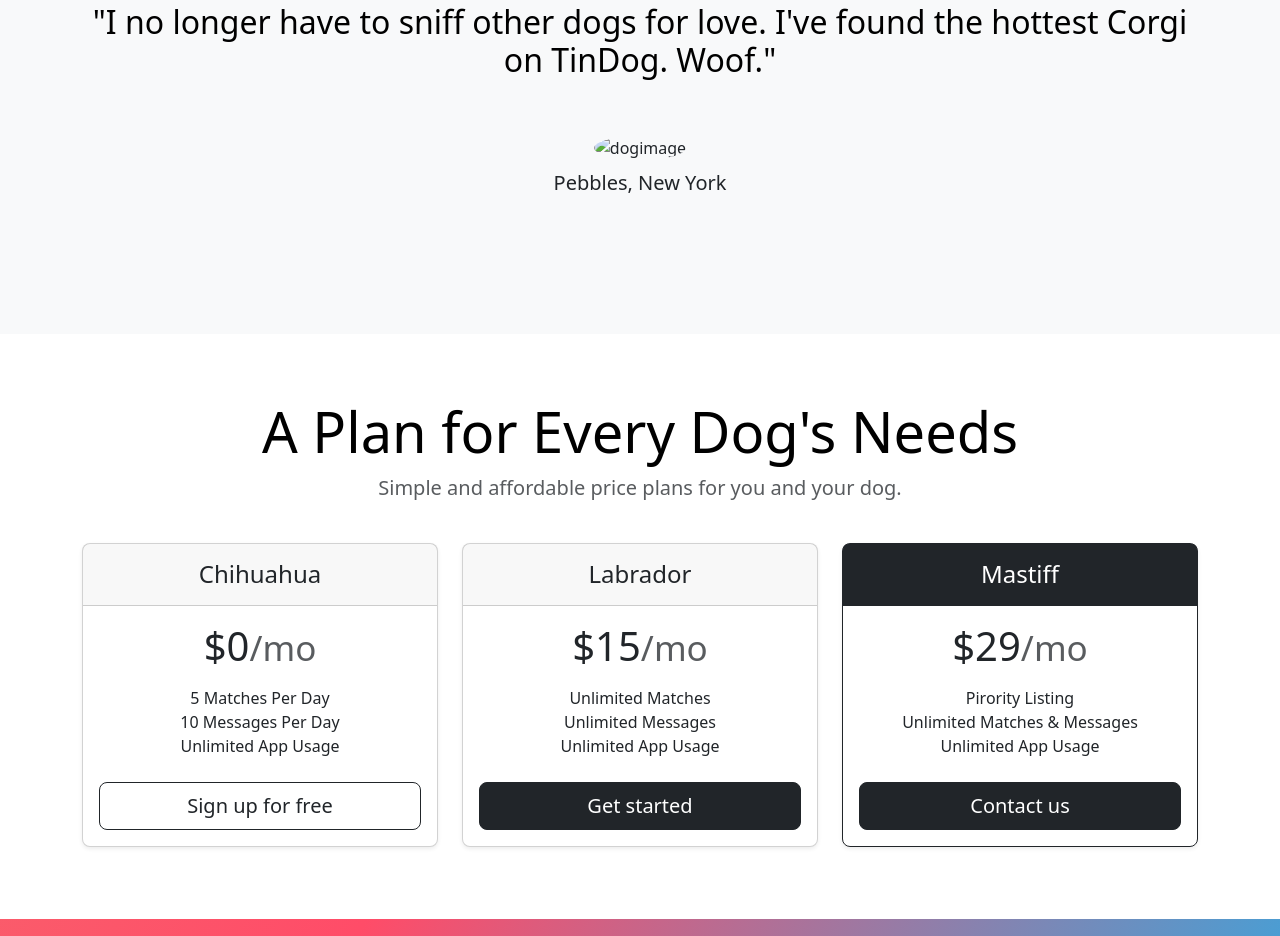
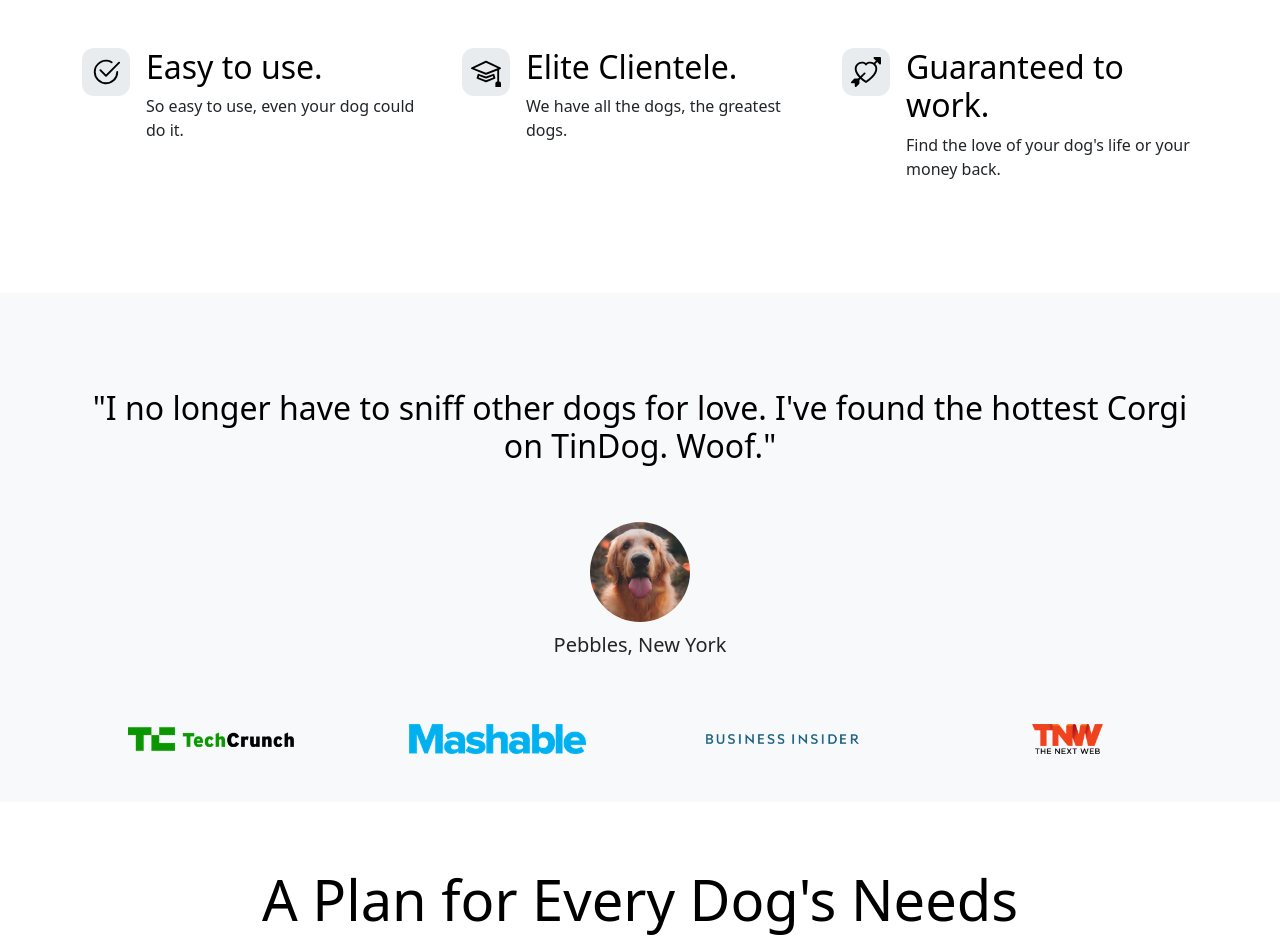
Before and after one commit to rage-spec/Tindog-Project, a plain HTML site: page index.html in a window 1280 px wide. Shown: the part 738-1674 px from the top of the page. Drawn offline with nearby package versions, Linux system fonts and the light colour scheme.

Commit message:
Update index.html

```diff
--- a/index.html
+++ b/index.html
@@ -17,7 +17,7 @@
     <div class="container col-xxl-8 px-4 pt-5 ">
       <div class="row flex-lg-row-reverse align-items-center g-5 pt-5">
         <div class="col-10 col-sm-8 col-lg-6">
-          <img src="./images/iphone.png" class="d-block mx-lg-auto img-fluid" alt="Bootstrap Themes"  height="200" loading="lazy">
+          <img src="./iphone.png" class="d-block mx-lg-auto img-fluid" alt="Bootstrap Themes"  height="200" loading="lazy">
         </div>
         <div class="col-lg-6">
           <h1 class="display-5 fw-bold text-body-emphasis lh-1 mb-3">
@@ -97,16 +97,16 @@
         <div class="container py-5">
           <h2 class="text-body-emphasis">"I no longer have to sniff other dogs for love. I've found the hottest Corgi on TinDog. Woof."
            </h2>
-            <img src="./images/dog-img.jpg" class="profile-img mt-5" alt="dogimage">
+            <img src="./dog-img.jpg" class="profile-img mt-5" alt="dogimage">
             <p class="col-lg-8 mx-auto lead mt-2"> Pebbles, New York</p>
 
       </div>
       <div class="container">
         <div class="row">
-        <div class="col-lg-3 col-sm-12"><img src="./images/techcrunch.png" class="brandimage" alt="" height="30"></div>
-        <div class="col-lg-3 col-sm-12"><img src="./images/mashable.png" class="brandimage" alt=""  height="30" ></div>
-        <div class="col-lg-3 col-sm-12"><img src="./images/bizinsider.png" class="brandimage" alt=""  height="30"></div>
-        <div class="col-lg-3 col-sm-12"><img src="./images/tnw.png" class="brandimage" alt=""  height="30"></div>
+        <div class="col-lg-3 col-sm-12"><img src="./techcrunch.png" class="brandimage" alt="" height="30"></div>
+        <div class="col-lg-3 col-sm-12"><img src="./mashable.png" class="brandimage" alt=""  height="30" ></div>
+        <div class="col-lg-3 col-sm-12"><img src="./bizinsider.png" class="brandimage" alt=""  height="30"></div>
+        <div class="col-lg-3 col-sm-12"><img src="./tnw.png" class="brandimage" alt=""  height="30"></div>
       </div>
        </div>
 
```
